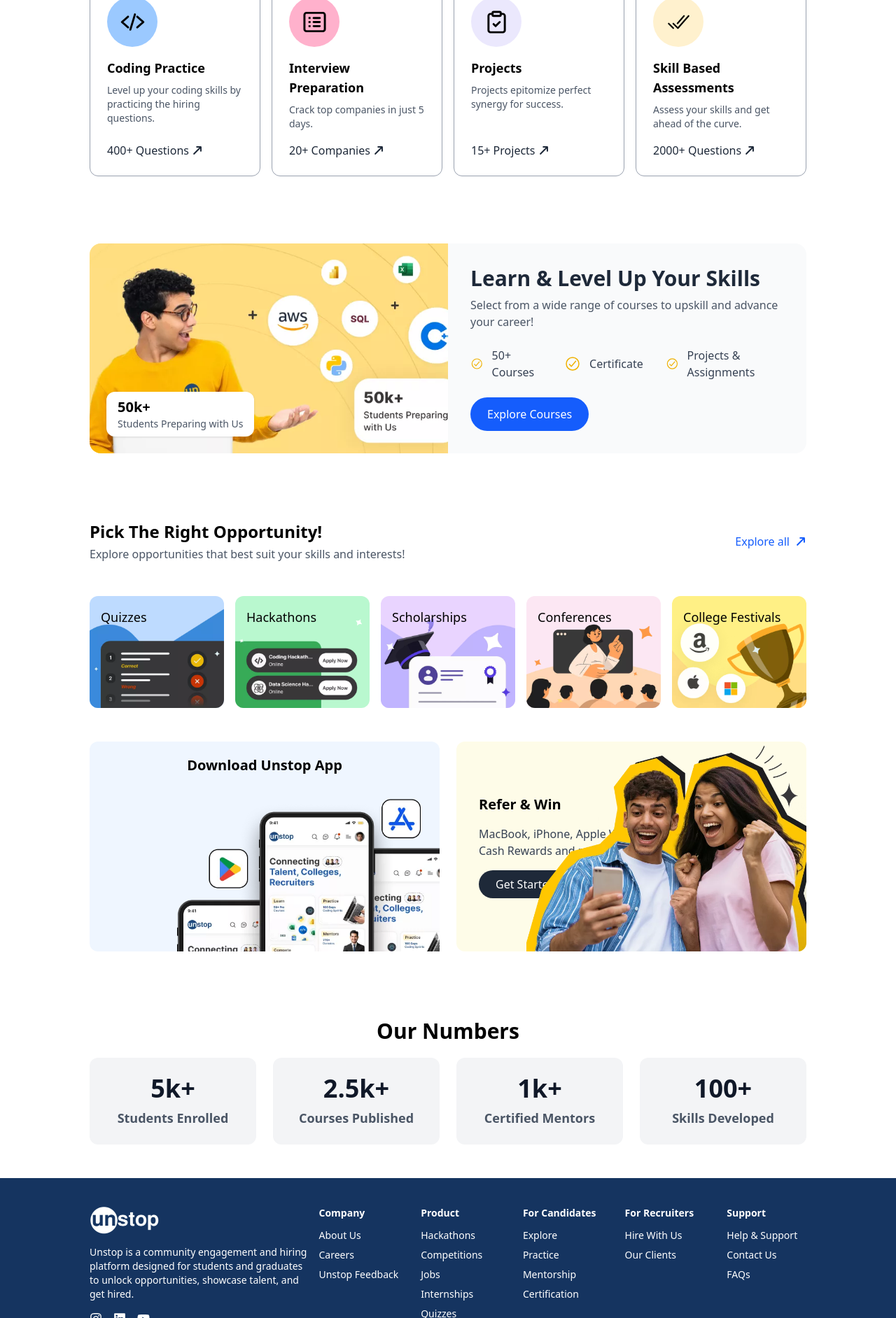
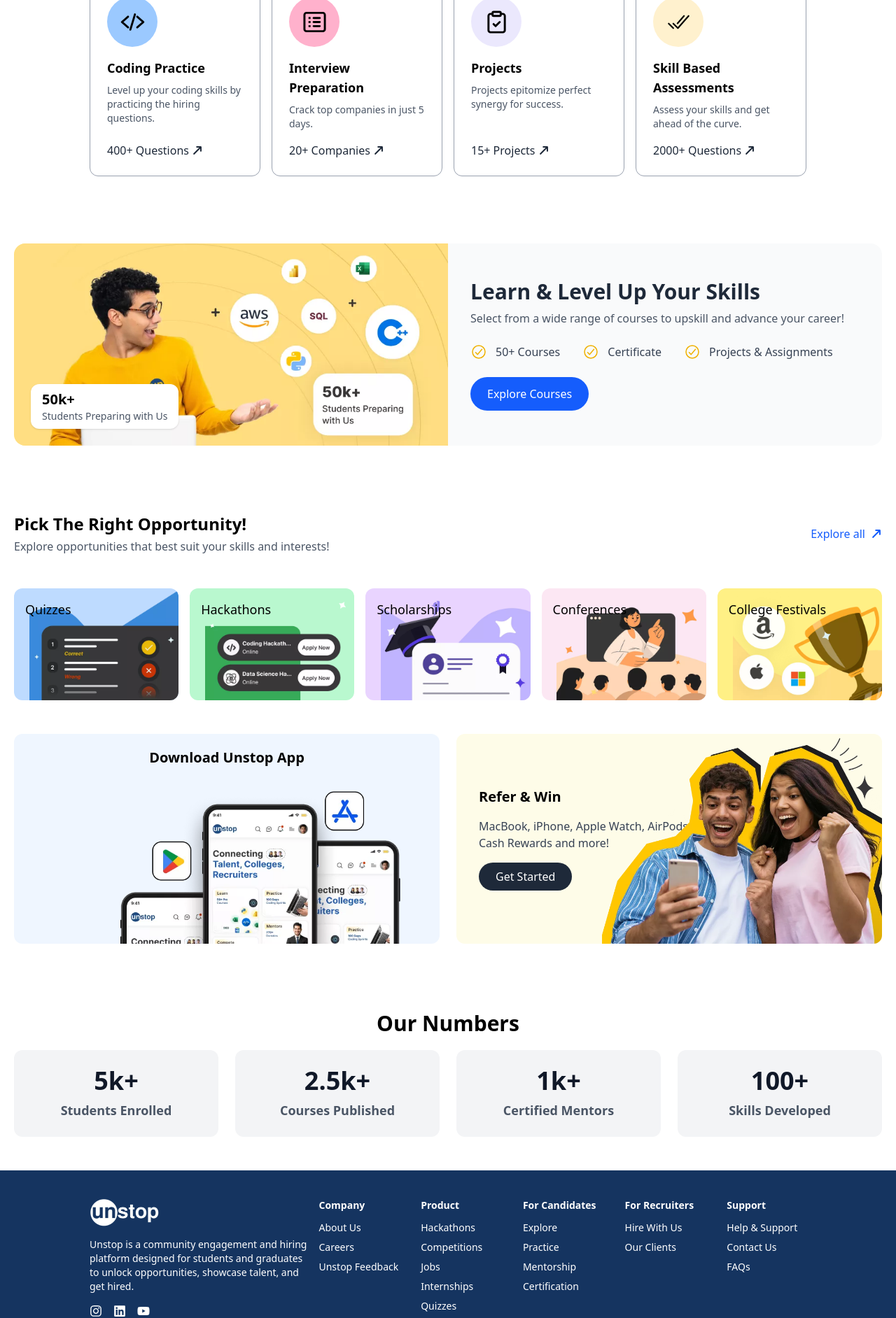
Before and after one commit to MohdFahad1/unstop, a Next.js app: page / in a window 1280 px wide. Shown: the part 3876-5760 px from the top of the page at 70% size. Built offline with nearby package versions, Linux system fonts and the light colour scheme.

Commit message:
fix: padding

```diff
--- a/src/components/Carousel.jsx
+++ b/src/components/Carousel.jsx
@@ -41,7 +41,7 @@
   const nextSlide = () => setCurrent((prev) => (prev + 1) % length);
 
   return (
-    <div className="py-10 px-32">
+    <div className="py-10 px-5 md:px-32">
       <div className="relative w-full overflow-hidden rounded-lg">
         <div
           className="flex transition-transform duration-500 ease-in-out"
--- a/src/components/Competition.jsx
+++ b/src/components/Competition.jsx
@@ -88,7 +88,7 @@
   };
 
   return (
-    <section className="py-12 bg-white px-32">
+    <section className="py-12 bg-white px-5 md:px-32">
       <div className="container mx-auto px-4">
         <div className="flex items-center justify-between mb-6">
           <div>
--- a/src/components/Featured.jsx
+++ b/src/components/Featured.jsx
@@ -80,7 +80,7 @@
   };
 
   return (
-    <section className="py-12 bg-gray-50 px-32">
+    <section className="py-12 bg-gray-50 px-5 md:px-32">
       <div className="container mx-auto px-4">
         <div className="flex items-center justify-between mb-6">
           <div className="flex items-end gap-2">
--- a/src/components/Footer.jsx
+++ b/src/components/Footer.jsx
@@ -29,7 +29,7 @@
 
 export default function Footer() {
   return (
-    <footer className="bg-[#153460] text-white py-10 px-32 text-sm">
+    <footer className="bg-[#153460] text-white py-10 px-5 md:px-32 text-sm">
       <div className="flex flex-wrap justify-between gap-y-8 border-b border-gray-300 pb-8">
         <div className="max-w-xs">
           <Image
--- a/src/components/Hero.jsx
+++ b/src/components/Hero.jsx
@@ -63,7 +63,7 @@
 
 const Hero = () => {
   return (
-    <section className="py-8 bg-white px-32">
+    <section className="py-8 bg-white px-5 md:px-32">
       <div className=" px-4 grid md:grid-cols-2 gap-12 items-center">
         <div className="w-[82%]">
           <h1 className="text-6xl font-semibold ">
--- a/src/components/MockTest.jsx
+++ b/src/components/MockTest.jsx
@@ -167,7 +167,7 @@
   const filtered = TESTS.filter((t) => t.category === activeCat);
 
   return (
-    <section className="py-12 bg-white px-32">
+    <section className="py-12 bg-white px-5 md:px-32">
       <div className="flex items-center justify-between mb-6">
         <div>
           <h2 className="text-2xl font-semibold">
--- a/src/components/Numbers.jsx
+++ b/src/components/Numbers.jsx
@@ -9,7 +9,7 @@
 
 const NumberSection = () => {
   return (
-    <section className="py-12 px-4 md:px-8 lg:px-32 bg-white">
+    <section className="py-12 px-4 md:px-8 lg:px-5 md:px-32 bg-white">
       <h1 className="text-3xl font-semibold text-center mb-5">Our Numbers</h1>
       <div className="grid grid-cols-1 sm:grid-cols-2 md:grid-cols-4 gap-6">
         {numbers.map((item) => (
--- a/src/components/Oppurtunity.jsx
+++ b/src/components/Oppurtunity.jsx
@@ -35,7 +35,7 @@
 
 const OpportunitySection = () => {
   return (
-    <section className="py-12 px-4 md:px-8 lg:px-32 bg-white space-y-12">
+    <section className="py-12 px-4 md:px-8 lg:px-5 md:px-32 bg-white space-y-12">
       <div className="flex items-center justify-between">
         <div>
           <h2 className="text-2xl font-semibold">
--- a/src/components/Practice.jsx
+++ b/src/components/Practice.jsx
@@ -47,7 +47,7 @@
   const [hovered, setHovered] = useState(null);
 
   return (
-    <section className="py-12 px-32 bg-white">
+    <section className="py-12 px-5 md:px-32 bg-white">
       <div className="flex items-center justify-between mb-6">
         <div>
           <h2 className="text-2xl font-semibold">
--- a/src/components/Skills.jsx
+++ b/src/components/Skills.jsx
@@ -5,7 +5,7 @@
 
 const SkillsSection = () => {
   return (
-    <section className="py-12 px-4 md:px-8 lg:px-32">
+    <section className="py-12 px-4 md:px-8 lg:px-5 md:px-32">
       <div className="bg-white rounded-2xl overflow-hidden grid grid-cols-1 md:grid-cols-2">
         <div className="relative bg-yellow-100">
           <Image
--- a/src/components/TopMentors.jsx
+++ b/src/components/TopMentors.jsx
@@ -86,7 +86,7 @@
   };
 
   return (
-    <section className="py-12 bg-white px-32">
+    <section className="py-12 bg-white px-5 md:px-32">
       <div className="flex items-center justify-between mb-6">
         <div>
           <h2 className="text-2xl font-semibold">Top Mentors</h2>
```
